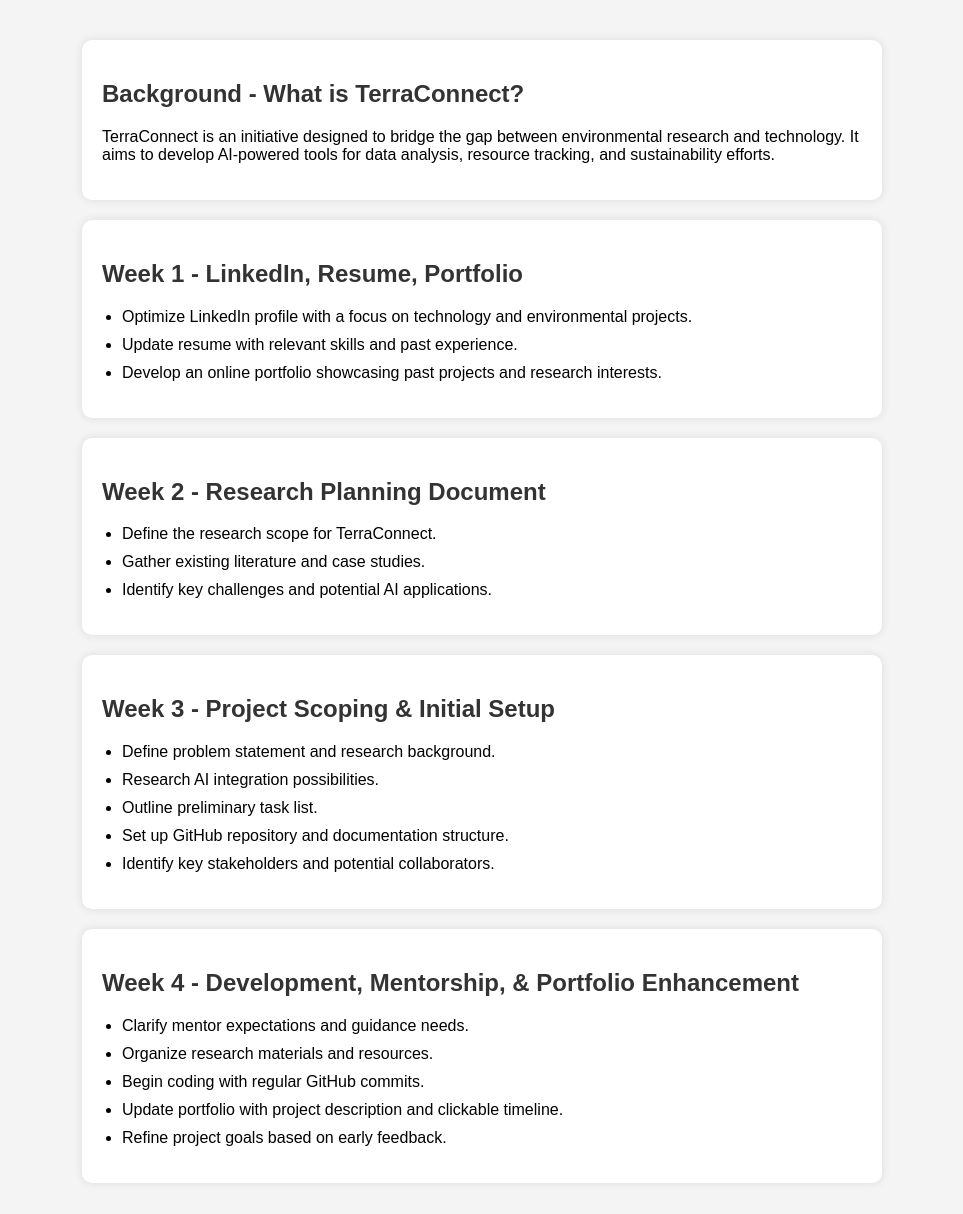
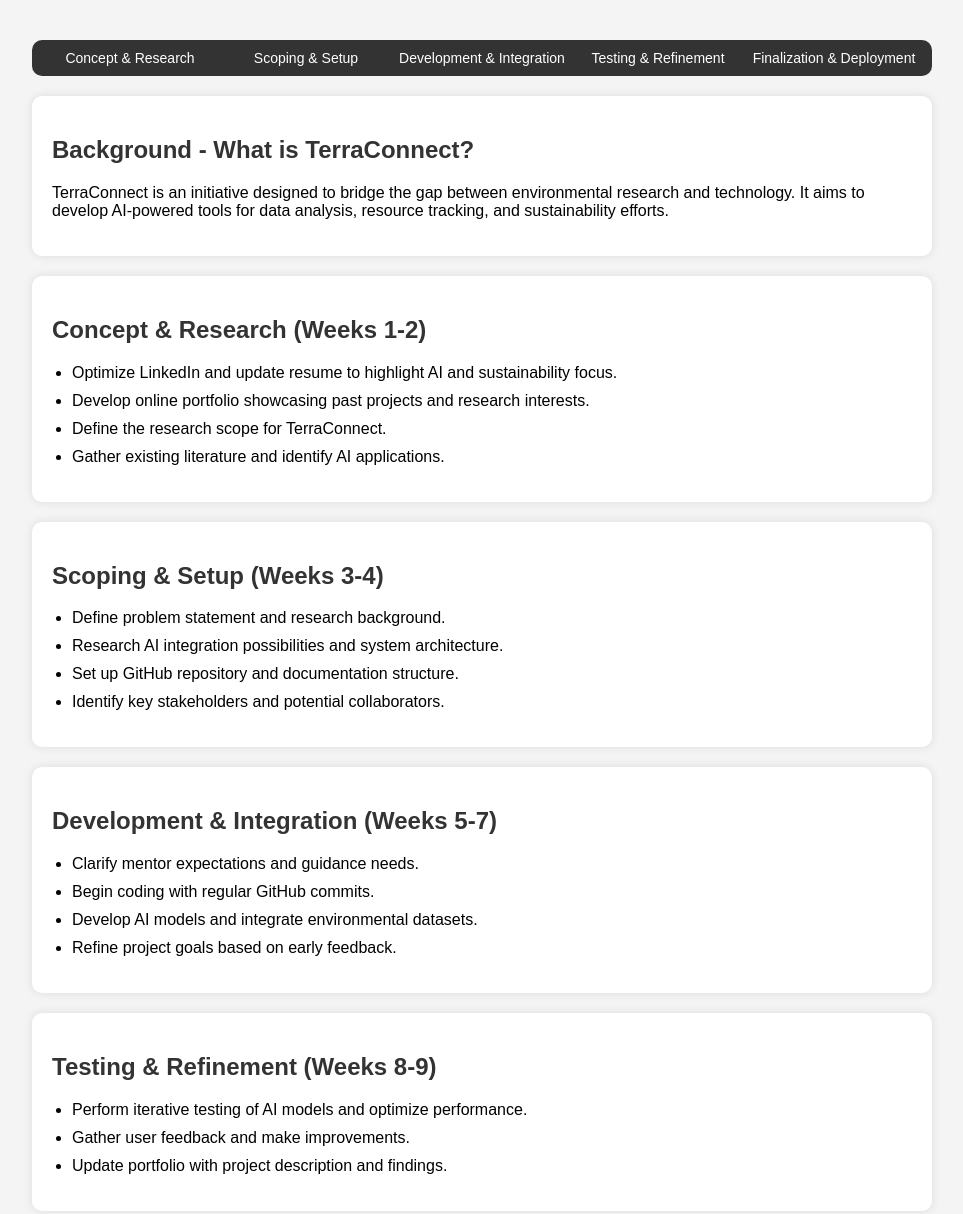
Before and after one commit to KalSpas0528/TerraConnectPortfolio, a plain HTML site: page index.html in a window 1280 px wide. Shown: the top 1214 px of the page, without its empty margins (158-1121 px from the left). Drawn offline with Linux system fonts and the light colour scheme.

Commit message:
added details for timeline and project

```diff
--- a/index.html
+++ b/index.html
@@ -10,18 +10,31 @@
             margin: 40px;
             background-color: #f4f4f4;
         }
-        .timeline {
-            max-width: 800px;
+        .timeline-container {
+            max-width: 900px;
             margin: auto;
         }
-        .week {
+        .timeline-bar {
+            display: flex;
+            justify-content: space-between;
+            background: #333;
+            color: white;
+            padding: 10px;
+            border-radius: 10px;
+        }
+        .timeline-bar div {
+            flex: 1;
+            text-align: center;
+            font-size: 14px;
+        }
+        .section {
             background: white;
             padding: 20px;
-            margin-bottom: 20px;
+            margin-top: 20px;
             border-radius: 10px;
             box-shadow: 0 0 10px rgba(0, 0, 0, 0.1);
         }
-        .week h2 {
+        .section h2 {
             color: #333;
         }
         .tasks {
@@ -33,45 +46,76 @@
     </style>
 </head>
 <body>
-    <div class="timeline">
-        <div class="week">
+    <div class="timeline-container">
+        <div class="timeline-bar">
+            <div>Concept & Research</div>
+            <div>Scoping & Setup</div>
+            <div>Development & Integration</div>
+            <div>Testing & Refinement</div>
+            <div>Finalization & Deployment</div>
+        </div>
+
+        <div class="section">
             <h2>Background - What is TerraConnect?</h2>
             <p>TerraConnect is an initiative designed to bridge the gap between environmental research and technology. It aims to develop AI-powered tools for data analysis, resource tracking, and sustainability efforts.</p>
         </div>
-        <div class="week">
-            <h2>Week 1 - LinkedIn, Resume, Portfolio</h2>
+
+        <div class="section">
+            <h2>Concept & Research (Weeks 1-2)</h2>
             <ul class="tasks">
-                <li>Optimize LinkedIn profile with a focus on technology and environmental projects.</li>
-                <li>Update resume with relevant skills and past experience.</li>
-                <li>Develop an online portfolio showcasing past projects and research interests.</li>
+                <li>Optimize LinkedIn and update resume to highlight AI and sustainability focus.</li>
+                <li>Develop online portfolio showcasing past projects and research interests.</li>
+                <li>Define the research scope for TerraConnect.</li>
+                <li>Gather existing literature and identify AI applications.</li>
             </ul>
         </div>
-        <div class="week">
-            <h2>Week 2 - Research Planning Document</h2>
-            <ul class="tasks">
-                <li>Define the research scope for TerraConnect.</li>
-                <li>Gather existing literature and case studies.</li>
-                <li>Identify key challenges and potential AI applications.</li>
-            </ul>
-        </div>
-        <div class="week">
-            <h2>Week 3 - Project Scoping & Initial Setup</h2>
+
+        <div class="section">
+            <h2>Scoping & Setup (Weeks 3-4)</h2>
             <ul class="tasks">
                 <li>Define problem statement and research background.</li>
-                <li>Research AI integration possibilities.</li>
-                <li>Outline preliminary task list.</li>
+                <li>Research AI integration possibilities and system architecture.</li>
                 <li>Set up GitHub repository and documentation structure.</li>
                 <li>Identify key stakeholders and potential collaborators.</li>
             </ul>
         </div>
-        <div class="week">
-            <h2>Week 4 - Development, Mentorship, & Portfolio Enhancement</h2>
+
+        <div class="section">
+            <h2>Development & Integration (Weeks 5-7)</h2>
             <ul class="tasks">
                 <li>Clarify mentor expectations and guidance needs.</li>
-                <li>Organize research materials and resources.</li>
                 <li>Begin coding with regular GitHub commits.</li>
-                <li>Update portfolio with project description and clickable timeline.</li>
+                <li>Develop AI models and integrate environmental datasets.</li>
                 <li>Refine project goals based on early feedback.</li>
+            </ul>
+        </div>
+
+        <div class="section">
+            <h2>Testing & Refinement (Weeks 8-9)</h2>
+            <ul class="tasks">
+                <li>Perform iterative testing of AI models and optimize performance.</li>
+                <li>Gather user feedback and make improvements.</li>
+                <li>Update portfolio with project description and findings.</li>
+            </ul>
+        </div>
+
+        <div class="section">
+            <h2>Finalization & Deployment (Weeks 10-12)</h2>
+            <ul class="tasks">
+                <li>Finalize AI model and system architecture.</li>
+                <li>Deploy the project for real-world application.</li>
+                <li>Present findings and prepare for future iterations.</li>
+            </ul>
+        </div>
+
+        <div class="section">
+            <h2>Update Portfolio</h2>
+            <ul class="tasks">
+                <li><strong>Project Title:</strong> TerraConnect - AI for Environmental Research</li>
+                <li><strong>Problem Statement:</strong> How can AI be leveraged to improve environmental research and resource tracking?</li>
+                <li><strong>AI Approach:</strong> Using machine learning models for data analysis and pattern recognition in sustainability efforts.</li>
+                <li><strong>Research Background:</strong> Reviewing key studies, case examples, and technological advancements in AI for environmental science.</li>
+                <li>Embed images or diagrams to illustrate system architecture and data pipeline.</li>
             </ul>
         </div>
     </div>
```
